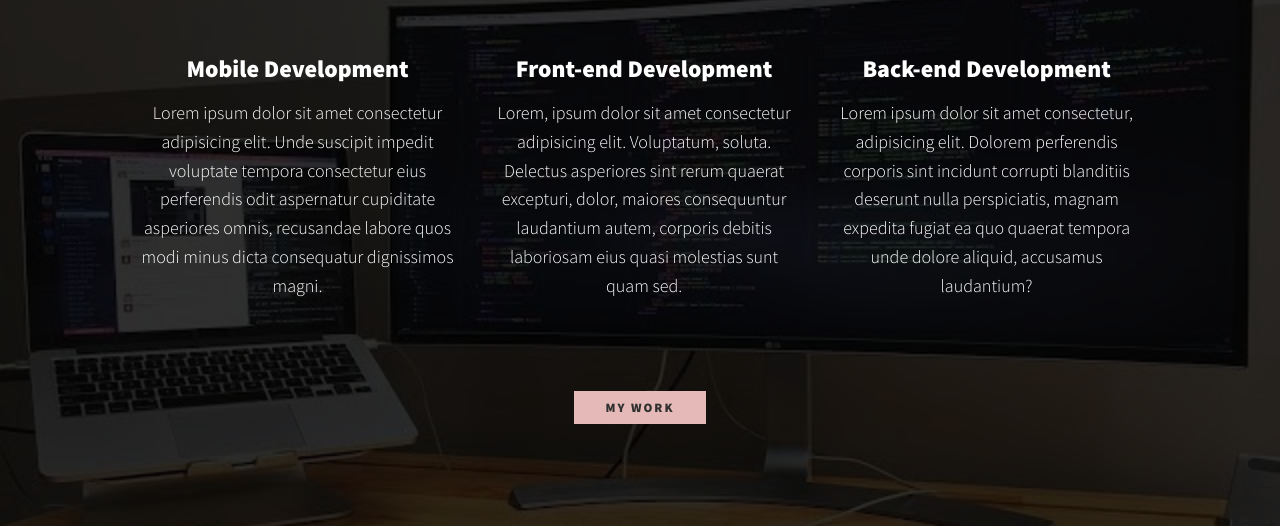
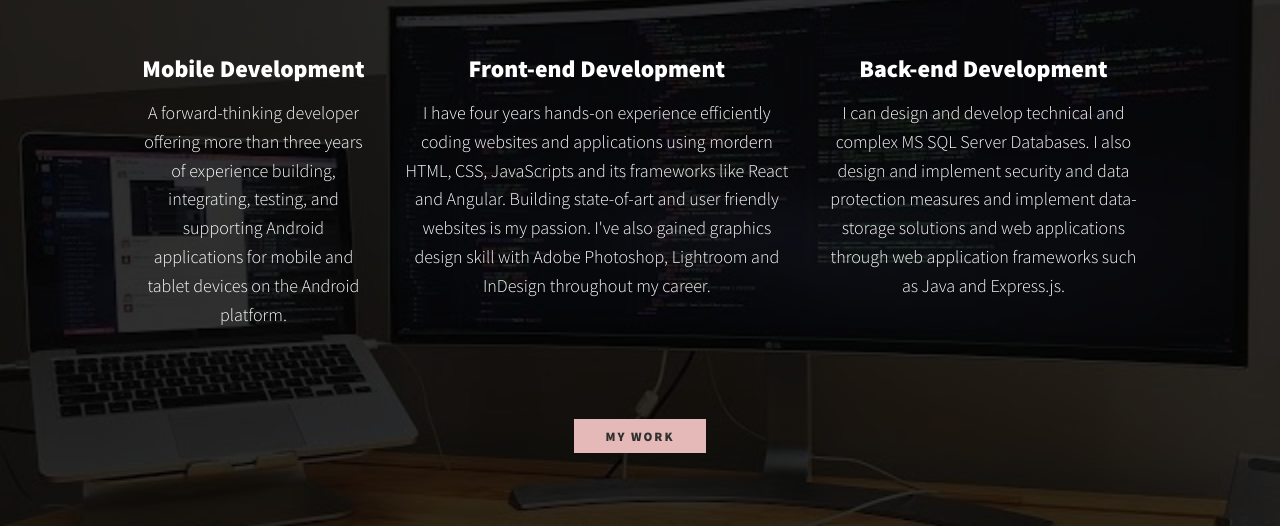
Before and after one commit to EugeneDevv/portfolio, a plain HTML site: page index.html in a window 1280 px wide. Shown: the part 666-1192 px from the top of the page. Drawn offline with nearby package versions, Linux system fonts and the light colour scheme.

Commit message:
Updated My services section

```diff
--- a/index.html
+++ b/index.html
@@ -49,20 +49,21 @@
         <div class="services">
             <div class="service">
                 <h3>Mobile Development</h3>
-                <p>Lorem ipsum dolor sit amet consectetur adipisicing elit. Unde suscipit impedit voluptate tempora consectetur eius
-                    perferendis odit aspernatur cupiditate asperiores omnis, recusandae labore quos modi minus dicta consequatur dignissimos magni.</p>
+                <p>A forward-thinking developer offering more than three years of experience building, integrating, testing, and supporting Android applications for mobile and tablet devices on the Android platform.</p>
             </div>   <!-- service -->
 
             <div class="service">
                 <h3>Front-end Development</h3>
-                <p>Lorem, ipsum dolor sit amet consectetur adipisicing elit. Voluptatum, soluta. Delectus asperiores sint rerum quaerat excepturi, dolor,
-                     maiores consequuntur laudantium autem, corporis debitis laboriosam eius quasi molestias sunt quam sed.</p>
+                <p>I have four years hands-on experience efficiently coding websites and applications using mordern HTML, CSS, JavaScripts and its frameworks like React and Angular. Building state-of-art and user friendly
+                    websites is my passion. I've also gained graphics design skill with Adobe Photoshop, Lightroom and InDesign throughout my career.
+                </p>
             </div>   <!-- service -->
 
             <div class="service">
                 <h3>Back-end Development</h3>
-                <p>Lorem ipsum dolor sit amet consectetur, adipisicing elit. Dolorem perferendis corporis sint incidunt corrupti
-                     blanditiis deserunt nulla perspiciatis, magnam expedita fugiat ea quo quaerat tempora unde dolore aliquid, accusamus laudantium?</p>
+                <p>
+                    I can design and develop technical and complex MS SQL Server Databases. I also design and implement security and data protection measures and implement data-storage solutions and web applications through web application frameworks such as Java and Express.js.
+                </p>
             </div>   <!-- service -->
         </div>
 
```
